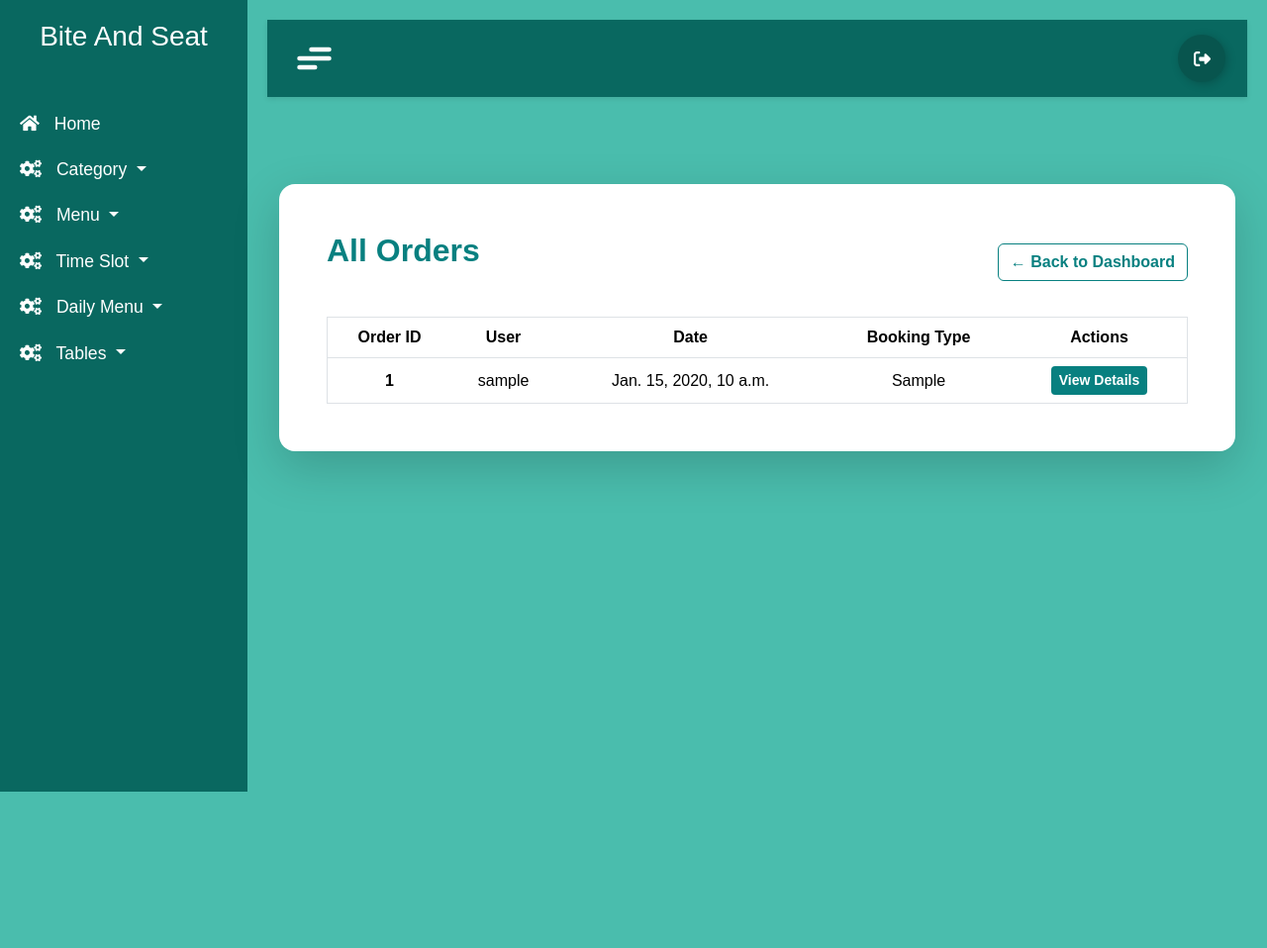
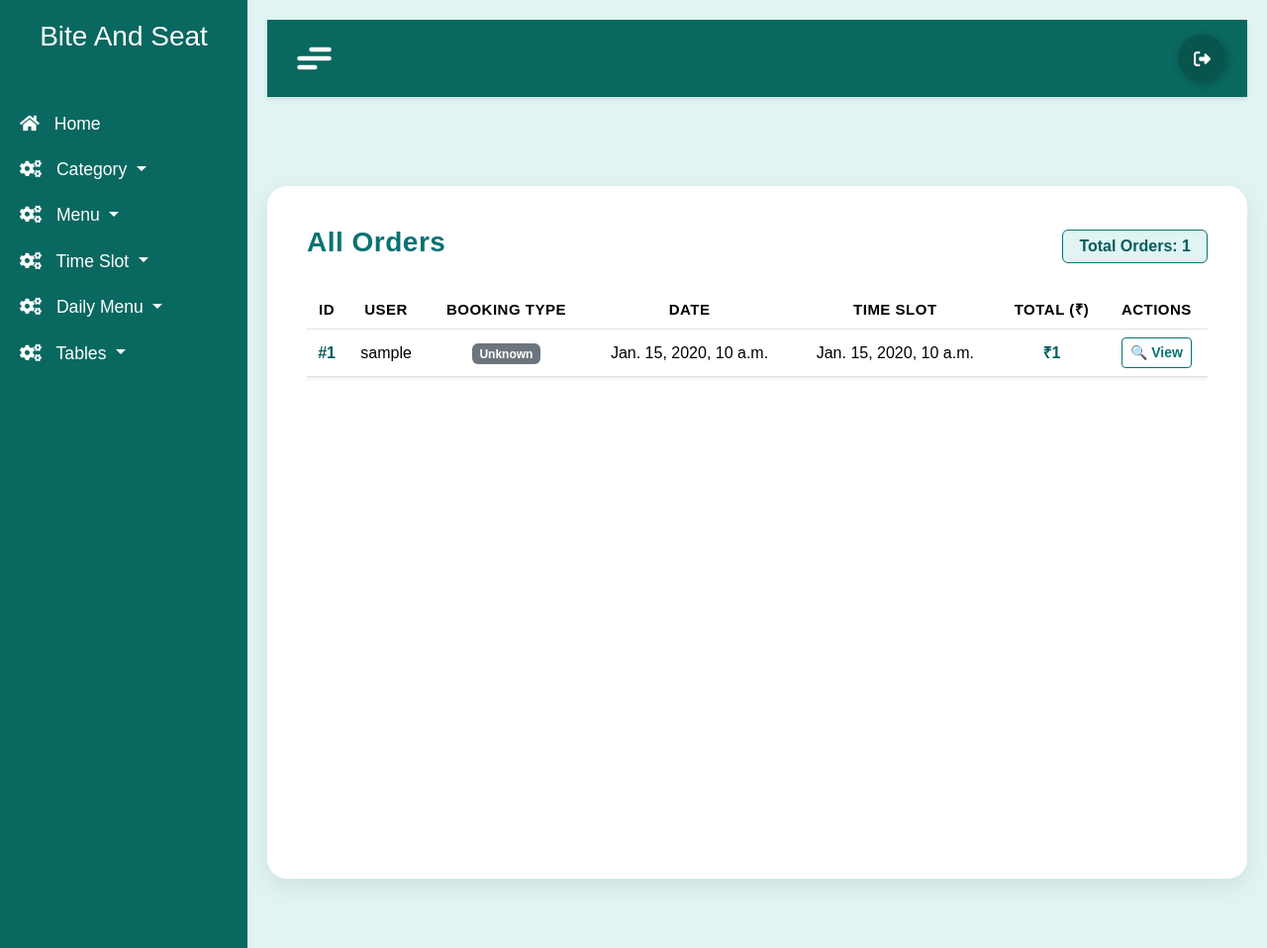
Before and after one commit to ociuzacademy/Bite_and_Seat_Backend, a Django app: template adminapp/templates/admin_all_orders.html in a window 1280 px wide. Shown: the whole page at 99% size. Before the commit the page ends 800 px from the top, so only its background shows below. Run offline with Django 5.2, Linux system fonts and the light colour scheme; the template is opened without the code that fills it: most values are stand-ins (such as "Sample title", 1, 10 or a date in 2020).

Commit message:
Final Commit

```diff
--- a/adminapp/templates/admin_all_orders.html
+++ b/adminapp/templates/admin_all_orders.html
@@ -1,70 +1,197 @@
 {% extends 'dashboard.html' %}
 {% block content %}
 
-<div class="container py-5 d-flex justify-content-center">
-  <div class="bg-white shadow-lg rounded-4 p-5 w-100" style="max-width: 1100px;">
+<style>
+  :root {
+    --primary-color: #087272;
+    --primary-light: #e0f4f3;
+    --primary-dark: #065c5c;
+  }
+
+  body {
+    background: var(--primary-light);
+  }
+
+  .page-container {
+    background: var(--primary-light);
+    min-height: 100vh;
+    padding: 50px 0;
+  }
+
+  .orders-card {
+    background: #fff;
+    border-radius: 20px;
+    box-shadow: 0 8px 25px rgba(0, 0, 0, 0.08);
+    padding: 40px;
+    transition: 0.3s ease;
+  }
+
+  .orders-card:hover {
+    transform: scale(1.01);
+  }
+
+  .page-header {
+    display: flex;
+    justify-content: space-between;
+    align-items: center;
+  }
+
+  .page-header h3 {
+    color: var(--primary-color);
+    font-weight: 700;
+    letter-spacing: 0.5px;
+  }
+
+  .badge-count {
+    background: var(--primary-light);
+    color: var(--primary-dark);
+    border: 1px solid var(--primary-color);
+    font-weight: 600;
+  }
+
+  table thead {
+    background-color: var(--primary-color);
+    color: #fff;
+    font-size: 15px;
+    letter-spacing: 0.5px;
+  }
+
+  table tbody tr:hover {
+    background-color: rgba(8, 114, 114, 0.05);
+  }
+
+  /* 🔍 View button */
+  .btn-outline-primary {
+    color: var(--primary-color);
+    border-color: var(--primary-color);
+    transition: all 0.3s ease;
+  }
+
+  .btn-outline-primary:hover,
+  .btn-outline-primary:focus,
+  .btn-outline-primary:active {
+    background-color: var(--primary-color) !important;
+    border-color: var(--primary-color) !important;
+    color: #fff !important;
+    box-shadow: 0 0 8px rgba(8, 114, 114, 0.3);
+  }
+
+  .btn-outline-primary:focus-visible {
+    outline: none !important;
+  }
+
+  /* 🍽️ Select Food button */
+  .btn-success {
+    background-color: var(--primary-color);
+    border-color: var(--primary-color);
+    transition: 0.3s ease;
+  }
+
+  .btn-success:hover {
+    background-color: var(--primary-dark);
+    border-color: var(--primary-dark);
+  }
+
+  /* Badge colors */
+  .badge.bg-info {
+    background-color: var(--primary-light) !important;
+    color: var(--primary-dark) !important;
+  }
+
+  .badge.bg-success {
+    background-color: var(--primary-color) !important;
+    color: #fff !important;
+  }
+
+  .text-muted {
+    font-style: italic;
+  }
+
+  /* Table and text polish */
+  th, td {
+    vertical-align: middle !important;
+  }
+
+  .table thead th {
+    text-transform: uppercase;
+    font-weight: 600;
+  }
+
+  .table td strong {
+    color: var(--primary-dark);
+  }
+
+</style>
+
+<div class="page-container d-flex justify-content-center">
+  <div class="orders-card w-100" style="max-width: 1000px;">
 
     <!-- Header -->
-    <div class="d-flex justify-content-between align-items-center mb-4">
-      <h2 class="mb-4 fw-bold" style="color: #088080;">All Orders</h2>
-      <a href="{% url 'admin_dashboard' %}" class="btn btn-outline-secondary fw-semibold">
-        ← Back to Dashboard
-      </a>
+    <div class="page-header mb-4">
+      <h3> All Orders</h3>
+      <span class="badge badge-count px-3 py-2 fs-6">
+        Total Orders: {{ orders|length }}
+      </span>
     </div>
 
     <!-- Orders Table -->
     <div class="table-responsive">
-      <table class="table table-hover align-middle text-center mb-0 border">
-        <thead style="background-color: #088080; color: #fff;">
+      <table class="table align-middle text-center shadow-sm">
+        <thead>
           <tr>
-            <th scope="col">Order ID</th>
-            <th scope="col">User</th>
-            <th scope="col">Date</th>
-            <th scope="col">Booking Type</th>
-            <th scope="col">Actions</th>
+            <th>ID</th>
+            <th>User</th>
+            <th>Booking Type</th>
+            <th>Date</th>
+            <th>Time Slot</th>
+            <th>Total (₹)</th>
+            <th>Actions</th>
           </tr>
         </thead>
         <tbody>
           {% for order in orders %}
           <tr>
-              <td class="fw-semibold">{{ order.id }}</td>
+            <td><strong>#{{ order.id }}</strong></td>
             <td>{{ order.user.username }}</td>
+            <td>
+              {% if order.booking_type == 'TABLE_ONLY' %}
+                <span class="badge bg-info">Table Only</span>
+              {% elif order.booking_type == 'PREBOOKED' %}
+                <span class="badge bg-success">Prebooked</span>
+              {% else %}
+                <span class="badge bg-secondary">Unknown</span>
+              {% endif %}
+            </td>
             <td>{{ order.date }}</td>
-              <td>{{ order.get_booking_type_display }}</td>
+            <td>{{ order.time_slot }}</td>
+            <td><strong>₹{{ order.total_amount|default:"0" }}</strong></td>
             <td>
-                <a href="{% url 'admin_order_details' order.id %}"
-                   class="btn btn-sm fw-semibold text-white"
-                   style="background-color: #088080; border: none;">
-                  View Details
+              <div class="btn-group">
+                <a href="{% url 'admin_order_detail' order.id %}"
+                   class="btn btn-sm btn-outline-primary fw-semibold">
+                   🔍 View
                 </a>
+                {% if order.booking_type == 'TABLE_ONLY' %}
+                  <a href="{% url 'admin_select_food' order.id %}"
+                     class="btn btn-sm btn-success fw-semibold"
+                     title="Add food items to this table booking">
+                     🍽️ Select Food
+                  </a>
+                {% endif %}
+              </div>
             </td>
           </tr>
           {% empty %}
           <tr>
-              <td colspan="5" class="text-muted py-4 fs-5">No orders found</td>
+            <td colspan="7" class="text-muted py-4">
+              No orders found at the moment.
+            </td>
           </tr>
           {% endfor %}
         </tbody>
       </table>
     </div>
-
   </div>
 </div>
 
-<!-- Optional subtle styling for buttons and table -->
-<style>
-  .btn-outline-secondary {
-    border-color: #088080;
-    color: #088080;
-  }
-  .btn-outline-secondary:hover {
-    background-color: #088080;
-    color: #fff;
-  }
-
-  table tr:hover {
-    background-color: rgba(8, 128, 128, 0.08);
-  }
-</style>
-
 {% endblock %}
--- a/adminapp/urls.py
+++ b/adminapp/urls.py
@@ -31,10 +31,10 @@ urlpatterns = [
    path('edit-daily-menu/<int:id>/', views.edit_daily_menu, name='edit_daily_menu'),
    path('delete-daily-menu/<int:id>/', views.delete_daily_menu, name='delete_daily_menu'),
    path('orders/', views.admin_all_orders, name='admin_all_orders'),
-   path('orders/<int:order_id>/', views.admin_order_details, name='admin_order_details'),
+   path('orders/<int:order_id>/', views.admin_order_detail, name='admin_order_detail'),
    path('reports/', views.admin_view_all_reports, name='admin_view_all_reports'),
    path('feedbacks/', views.admin_view_all_feedbacks, name='admin_view_all_feedbacks'),
    path('view_scanner_data/',views.view_scanner_data,name='view_scanner_data'),
-
+   path('select-food/<int:order_id>/', views.admin_select_food, name='admin_select_food'),
 
 ]
```
Also changed, not shown: adminapp/templates/admin_order_detail.html (added, +137 -0 lines), adminapp/templates/admin_order_details.html (deleted, +0 -72 lines), adminapp/templates/admin_select_food.html (added, +151 -0 lines), adminapp/views.py (+52 -2 lines). Lines whose indentation alone changed are shown as unchanged.
